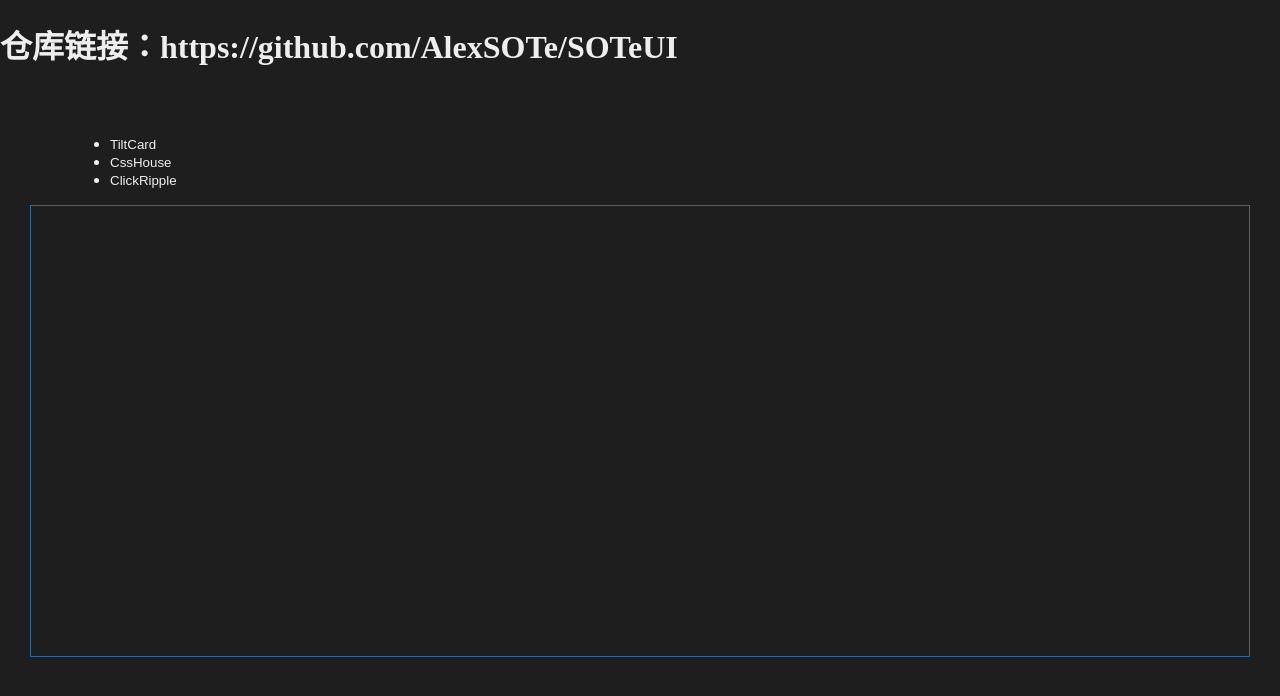
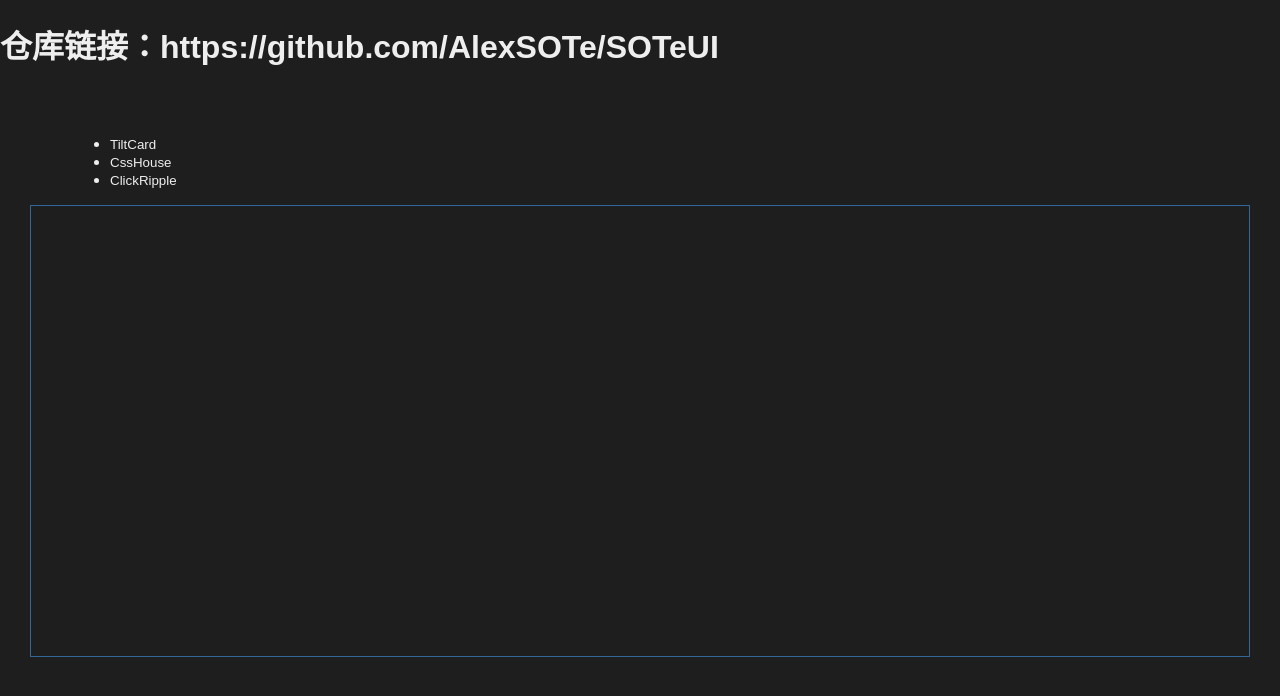
Before and after one commit to AlexSOTe/SOTeUI, a Vue app: page / in a window 1280 px wide. Shown: the top 696 px of the page. Built offline with nearby package versions, Linux system fonts and the light colour scheme.

Commit message:
设置字体

```diff
--- a/src/assets/styles/common.scss
+++ b/src/assets/styles/common.scss
@@ -9,6 +9,7 @@ body {
   background-color: #1e1e1e;
   color: $defaultFontColor;
   overflow: hidden;
+  font-family: 'Microsoft YaHei UI', Arial, Helvetica, sans-serif;
 }
 
 button {
```
